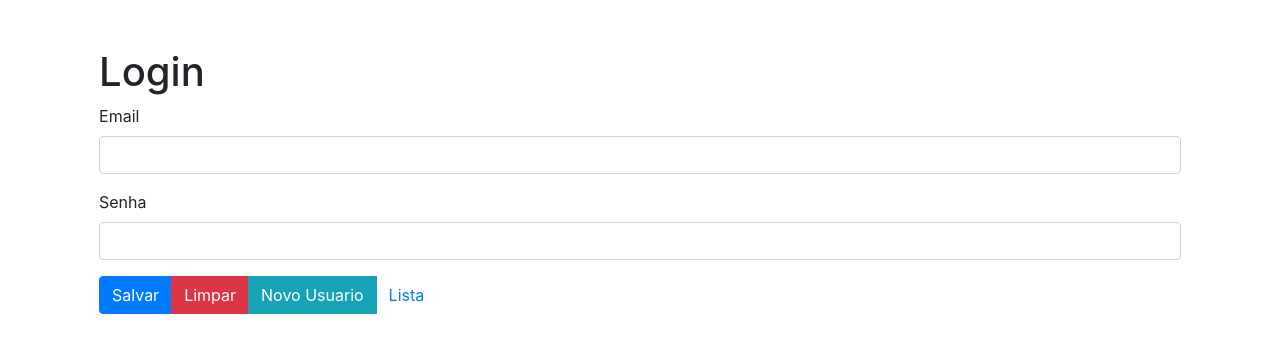
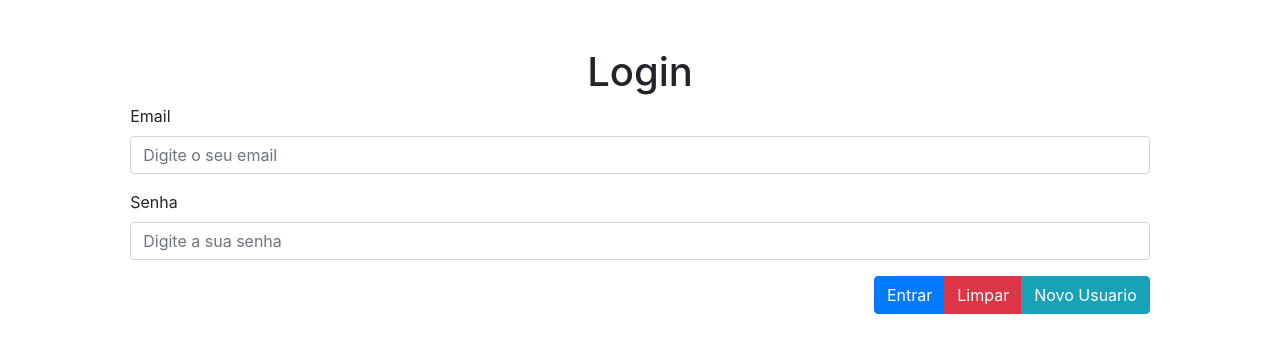
Before and after one commit to otaviohenrique1/enciclopedia-veiculos-app, a React (Create React App) app: page / in a window 1280 px wide. Shown: the top 352 px of the page. Built offline with nearby package versions, Linux system fonts and the light colour scheme.

Commit message:
Commit 3 dos arquivos

```diff
--- a/src/pages/Login/index.tsx
+++ b/src/pages/Login/index.tsx
@@ -1,52 +1,90 @@
-import { ButtonGroup, Col, Form, FormGroup, Input, Label, Row } from 'reactstrap';
+import { ButtonGroup, Col, Row } from 'reactstrap';
 import styled from 'styled-components';
 import { Botao, BotaoLink } from '../../components/Botao';
 import { ContainerLogin } from '../../components/Container';
+import * as Yup from "yup";
+import { MensagemErro } from '../../utils/utils';
+import { Formik, Form } from 'formik';
+import { Campo } from '../../components/Campo';
+import { AlertMensagemErro } from '../../components/Mensagem';
+
+interface FormTypes {
+  email: string;
+  senha: string;
+}
 
 export function Login() {
+  const valoresIniciais: FormTypes = {
+    email: '',
+    senha: ''
+  };
+
+  const validacaoSchema = Yup.object().shape({
+    email: Yup.string().required(MensagemErro('email')),
+    senha: Yup.string().required(MensagemErro('senha'))
+  });
+
   return (
     <ContainerLoginEstilizado>
       <Row>
-        <Col md={12}>
+        <Col md={12} className="text-center">
           <h1>Login</h1>
         </Col>
         <Col md={12}>
+          <Formik
+            initialValues={valoresIniciais}
+            validationSchema={validacaoSchema}
+            onSubmit={() => { }}
+          >
+            {({ errors, touched, values }) => (
               <Form>
                 <Row>
                   <Col md={12}>
-                <FormGroup>
-                  <Label htmlFor="email">Email</Label>
-                  <Input typeInput="email" id="email" />
-                </FormGroup>
+                    <Campo
+                      typeInput="email"
+                      label="Email"
+                      htmlForLabel="email"
+                      inputId="email"
+                      name="email"
+                      placeholder="Digite o seu email"
+                      value={values.email}
+                      erro={(errors.email && touched.email) ? (<AlertMensagemErro color="danger" erro_mensagem={errors.email} />) : null}
+                      classDivContainerCampo="mb-3"
+                    />
                   </Col>
                   <Col md={12}>
-                <FormGroup>
-                  <Label htmlFor="senha">Senha</Label>
-                  <Input typeInput="password" id="senha" />
-                </FormGroup>
+                    <Campo
+                      typeInput="password"
+                      label="Senha"
+                      htmlForLabel="senha"
+                      inputId="senha"
+                      name="senha"
+                      placeholder="Digite a sua senha"
+                      value={values.senha}
+                      erro={(errors.senha && touched.senha) ? (<AlertMensagemErro color="danger" erro_mensagem={errors.senha} />) : null}
+                      classDivContainerCampo="mb-3"
+                    />
                   </Col>
-              <Col md={12}>
+                  <Col md={12} className="text-right">
                     <ButtonGroup>
                       <Botao
-                    type="button"
+                        type="submit"
                         color="primary"
-                  >Salvar</Botao>
+                      >Entrar</Botao>
                       <Botao
-                    type="button"
+                        type="reset"
                         color="danger"
                       >Limpar</Botao>
                       <BotaoLink
                         className="btn btn-info"
                         toLink="/novo-usuario"
                       >Novo Usuario</BotaoLink>
-                  <BotaoLink
-                    className="btn btn-link"
-                    toLink="/lista"
-                  >Lista</BotaoLink>
                     </ButtonGroup>
                   </Col>
                 </Row>
               </Form>
+            )}
+          </Formik>
         </Col>
       </Row>
     </ContainerLoginEstilizado>
--- a/src/pages/NovoUsuario/index.tsx
+++ b/src/pages/NovoUsuario/index.tsx
@@ -2,10 +2,11 @@ import styled from "styled-components";
 import { ContainerLogin } from "../../components/Container";
 import * as Yup from "yup";
 import { Mensagem, MensagemErro } from "../../utils/utils";
-import { Button, Col, Row } from "reactstrap";
+import { ButtonGroup, Col, Row } from "reactstrap";
 import { Form, Formik } from "formik";
 import { Campo } from "../../components/Campo";
 import { AlertMensagemErro } from "../../components/Mensagem";
+import { Botao, BotaoLink } from "../../components/Botao";
 
 interface FormTypes {
   nome: string;
@@ -48,10 +49,10 @@ export function NovoUsuario() {
   return (
     <ContainerLoginEstilizado>
       <Row>
-        <Col md={12}>
+        <Col md={12} className="text-center">
           <h1>Novo Usuario</h1>
         </Col>
-        <Col md={12}>
+        <Col md={12} className="mt-5">
           <Formik
             initialValues={valoresIniciais}
             validationSchema={validacaoSchema}
@@ -70,7 +71,7 @@ export function NovoUsuario() {
                       placeholder="Digite o seu nome"
                       value={values.nome}
                       erro={(errors.nome && touched.nome) ? (<AlertMensagemErro color="danger" erro_mensagem={errors.nome}/>) : null}
-                      classDivContainerCampo="mb-1"
+                      classDivContainerCampo="mb-3"
                     />
                   </Col>
                   <Col md={12}>
@@ -83,7 +84,7 @@ export function NovoUsuario() {
                       placeholder="Digite o seu nome de usuario"
                       value={values.nome_usuario}
                       erro={(errors.nome_usuario && touched.nome_usuario) ? (<AlertMensagemErro color="danger" erro_mensagem={errors.nome_usuario}/>) : null}
-                      classDivContainerCampo="mb-1"
+                      classDivContainerCampo="mb-3"
                     />
                   </Col>
                   <Col md={12}>
@@ -96,7 +97,7 @@ export function NovoUsuario() {
                       placeholder="Digite o seu email"
                       value={values.email}
                       erro={(errors.email && touched.email) ? (<AlertMensagemErro color="danger" erro_mensagem={errors.email}/>) : null}
-                      classDivContainerCampo="mb-1"
+                      classDivContainerCampo="mb-3"
                     />
                   </Col>
                   <Col md={12}>
@@ -109,7 +110,7 @@ export function NovoUsuario() {
                       placeholder="Digite a sua senha"
                       value={values.senha}
                       erro={(errors.senha && touched.senha) ? (<AlertMensagemErro color="danger" erro_mensagem={errors.senha}/>) : null}
-                      classDivContainerCampo="mb-1"
+                      classDivContainerCampo="mb-3"
                     />
                   </Col>
                   <Col md={12}>
@@ -122,12 +123,24 @@ export function NovoUsuario() {
                       placeholder="Digite a sua data de nascimento"
                       value={values.data_nascimento}
                       erro={(errors.data_nascimento && touched.data_nascimento) ? (<AlertMensagemErro color="danger" erro_mensagem={errors.data_nascimento}/>) : null}
-                      classDivContainerCampo="mb-3"
+                      classDivContainerCampo="mb-5"
                     />
                   </Col>
-                  <Col md={12}>
-                    <Button type="submit" color="primary">Salvar</Button>
-                    <Button type="reset" color="danger">Limpar</Button>
+                  <Col md={12} className="text-right">
+                    <ButtonGroup>
+                      <Botao
+                        type="submit"
+                        color="primary"
+                      >Salvar</Botao>
+                      <Botao
+                        type="reset"
+                        color="danger"
+                      >Limpar</Botao>
+                      <BotaoLink
+                        className="btn btn-info"
+                        toLink="/"
+                      >Voltar</BotaoLink>
+                    </ButtonGroup>
                   </Col>
                 </Row>
               </Form>
```
Lines whose indentation alone changed are shown as unchanged.
